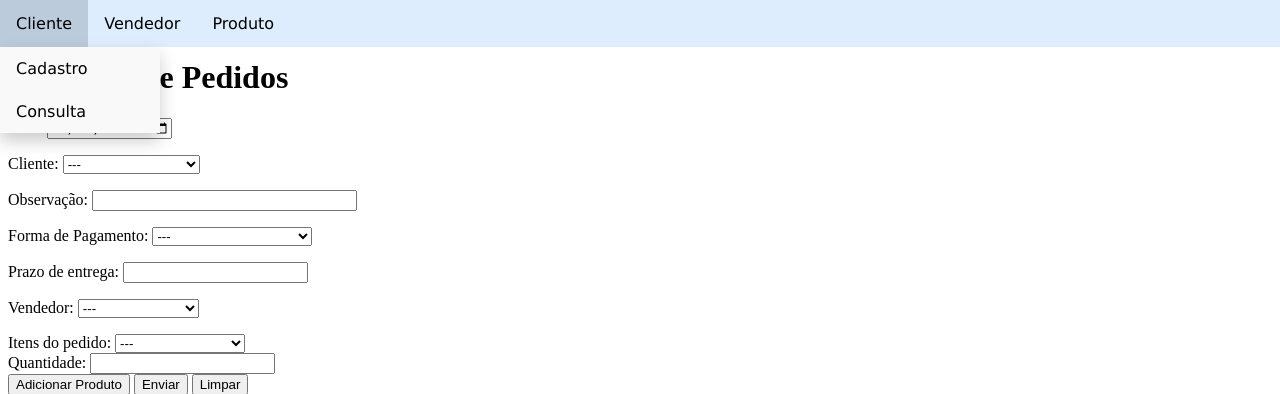
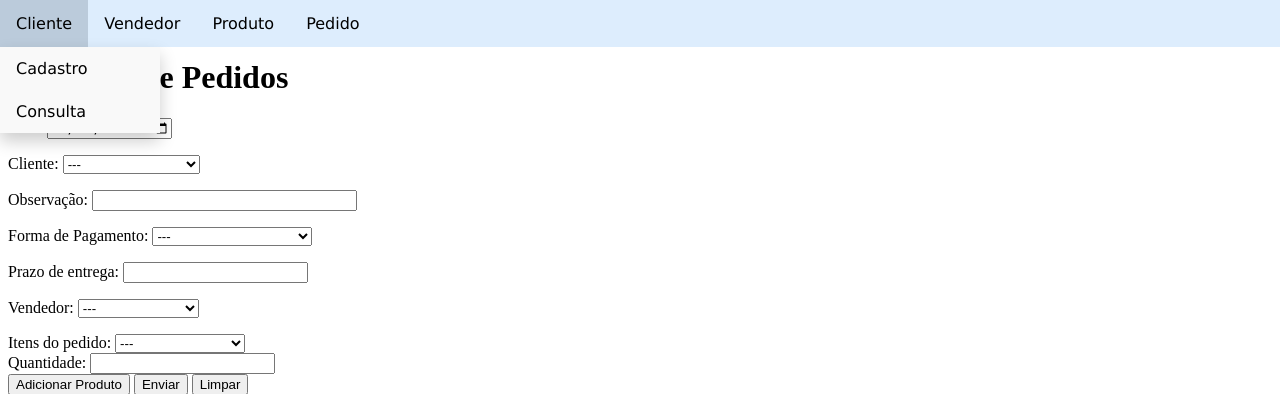
Before and after one commit to TeraJolt/projeto-lab-bd, a PHP site: page /pedido/cadastrarPedido.php in a window 1280 px wide. Shown: the top 394 px of the page. Run offline with PHP 8.4, Linux system fonts and the light colour scheme; data comes from the database, SQL or seed files in the repository; data that the repository does not hold is empty.

Commit message:
adicionado opção de pedido na Navbar

```diff
--- a/navbar.php
+++ b/navbar.php
@@ -94,5 +94,12 @@
                         <a href='../produto/consultarProduto.php'>Consulta</a>
                     </div>
                 </li>
+                <li class='dropdown'>
+                    <a href='javascript:void(0)' class='dropbtn'>Pedido</a>
+                    <div class='dropdown-content'>
+                        <a href='../pedido/cadastrarPedido.php'>Cadastro</a>
+                        <a href='../pedido/consultarPedido.php'>Consulta</a>
+                    </div>
+                </li>
             </ul></div>";
 ?>
```
